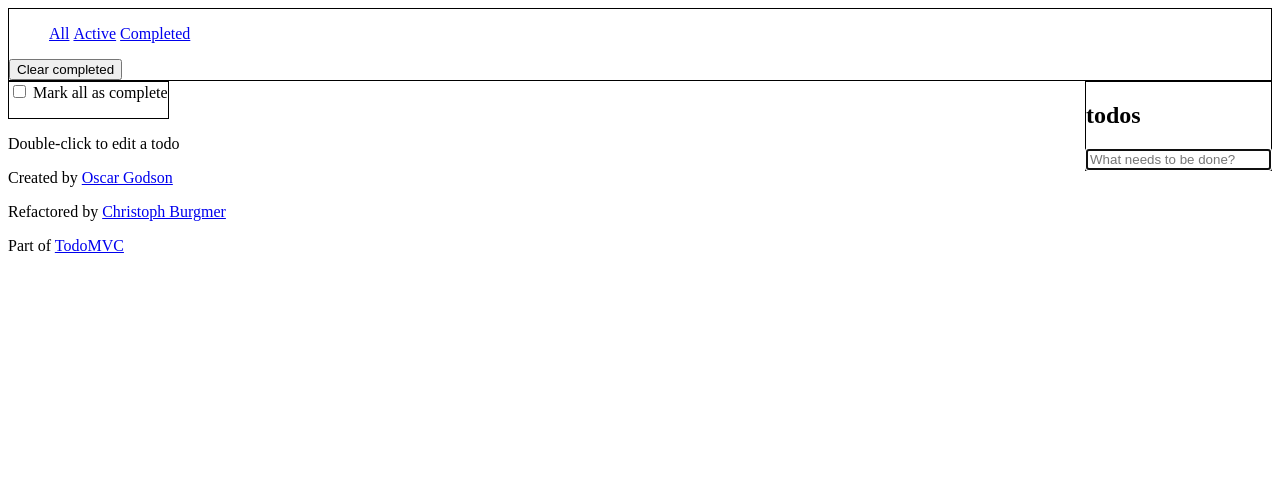
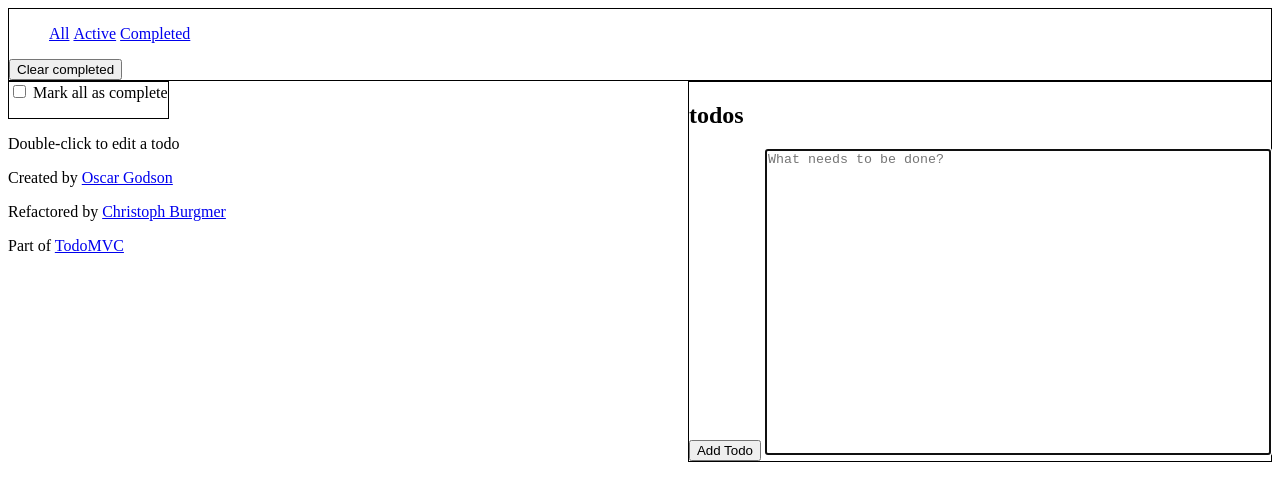
Before and after one commit to peterjmartinson/vanilla-todo, a website: page public/index.html in a window 1280 px wide. Drawn offline with Linux system fonts and the light colour scheme; no server answers.

Commit message:
Convert the input to a textarea
Since it's no longer an input element, we need to add a button.  The
button fires the event, the contents of the textarea are saved.  Note,
carriage returns are not preserved.

```diff
--- a/public/css/style.css
+++ b/public/css/style.css
@@ -27,3 +27,9 @@
 .filters li {
   display: inline-block;
 }
+
+.new-todo {
+  resize: none;
+  width: 500px;
+  height: 300px;
+}
--- a/public/index.html
+++ b/public/index.html
@@ -13,15 +13,9 @@
 			<footer class="footer">
 				<span class="todo-count"></span>
 				<ul class="filters">
-					<li>
-						<a href="#/" class="selected">All</a>
-					</li>
-					<li>
-						<a href="#/active">Active</a>
-					</li>
-					<li>
-						<a href="#/completed">Completed</a>
-					</li>
+					<li> <a href="#/" class="selected">All</a> </li>
+					<li> <a href="#/active">Active</a> </li>
+					<li> <a href="#/completed">Completed</a> </li>
 				</ul>
 				<button class="clear-completed">Clear completed</button>
 			</footer>
@@ -34,7 +28,9 @@
 
 			<header class="header">
 				<h1>todos</h1>
-				<input class="new-todo" placeholder="What needs to be done?" autofocus>
+        <button class="new-todo-button">Add Todo</button>
+        <textarea class="new-todo" placeholder="What needs to be done?" autofocus></textarea>
+				<!-- <input class="new-todo" placeholder="What needs to be done?" autofocus> -->
 			</header>
 
 		</section>
--- a/public/js/view.js
+++ b/public/js/view.js
@@ -25,6 +25,7 @@
 		this.$footer          = qs('.footer');
 		this.$toggleAll       = qs('.toggle-all');
 		this.$newTodo         = qs('.new-todo');
+		this.$newTodoButton   = qs('.new-todo-button');
 	}
 
 	View.prototype._removeItem = function (id) {
@@ -108,7 +109,6 @@
 				self._clearCompletedButton(parameter.completed, parameter.visible);
 			},
 			contentBlockVisibility: function () {
-				// self.$main.style.display = self.$footer.style.display = parameter.visible ? 'block' : 'none';
 				self.$footer.style.display = parameter.visible ? 'block' : 'block';
 				self.$main.style.display = parameter.visible ? 'inline-block' : 'none';
 			},
@@ -175,7 +175,7 @@
 	View.prototype.bind = function (event, handler) {
 		var self = this;
 		if (event === 'newTodo') {
-			$on(self.$newTodo, 'change', function () {
+			$on(self.$newTodoButton, 'click', function () {
 				handler(self.$newTodo.value);
 			});
 
```
